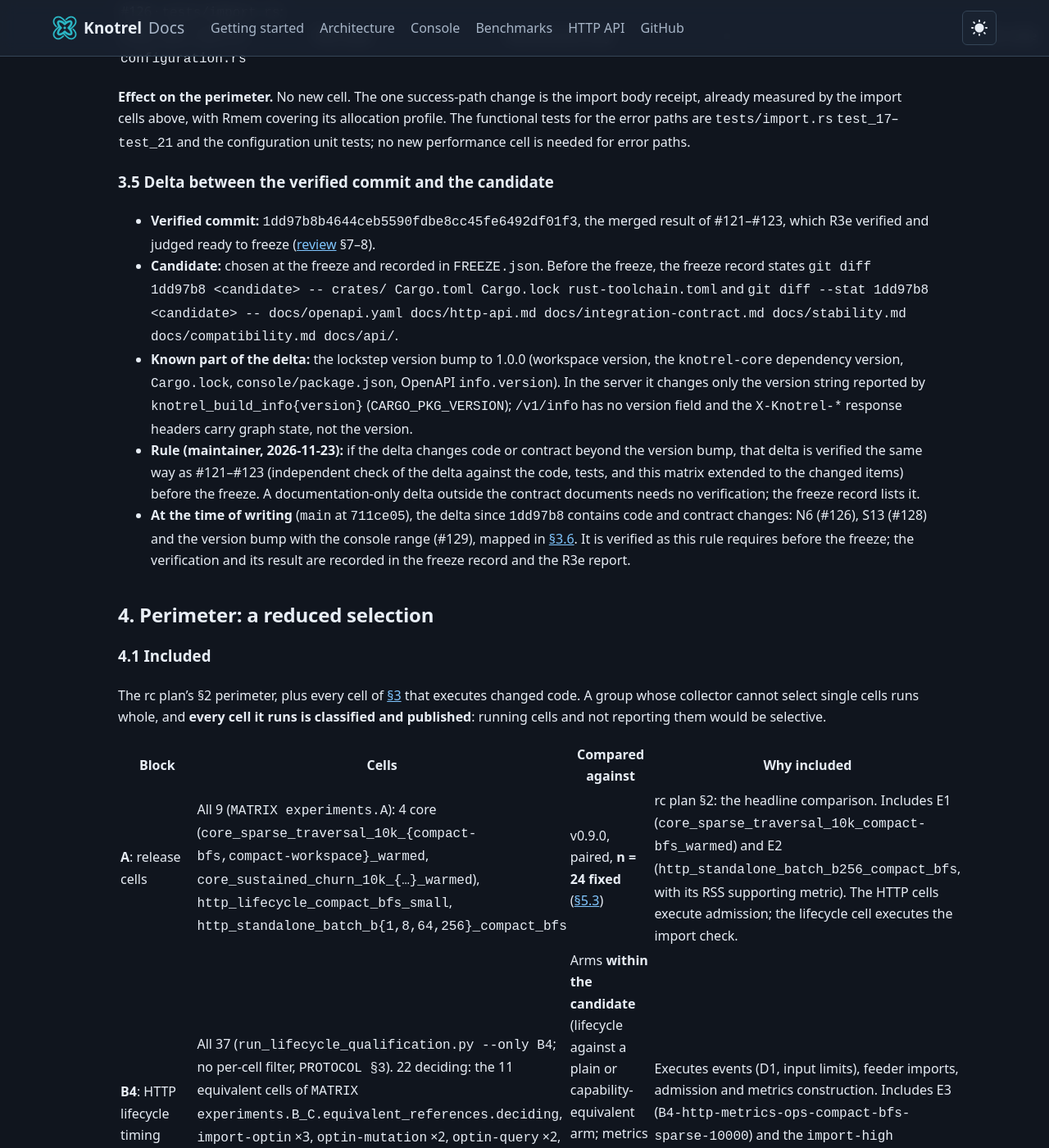
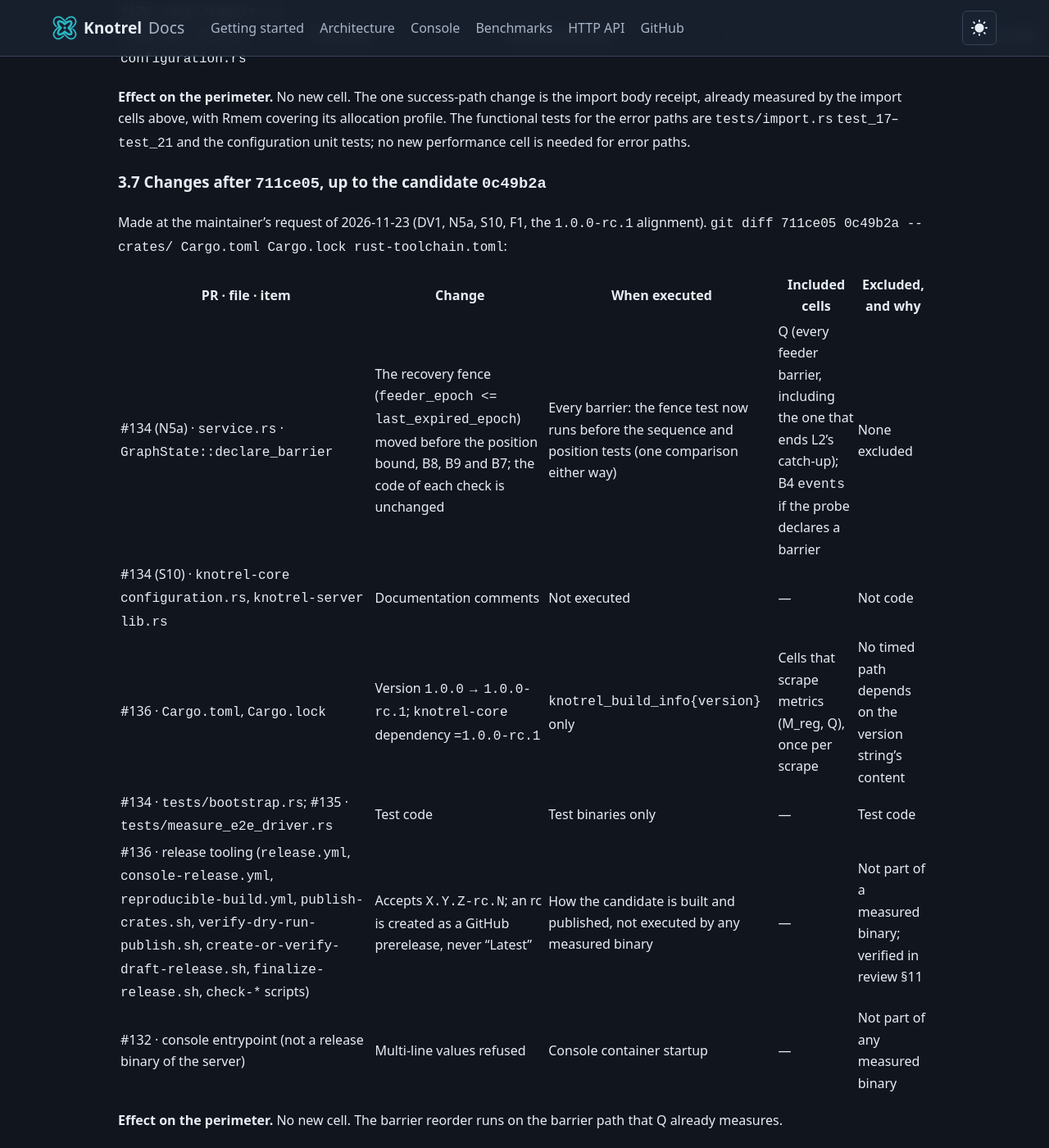
Before and after one commit to knotrel/knotrel, a Jekyll site: the page built from docs/releases/v1.0.0-qualification-plan.md, in a window 1280 px wide and 1400 px high, scrolled down 9331 px. Shown: the whole window at 82% size. Built offline with Jekyll 4.4.1, drawn with Linux system fonts in a browser that asks for light colours; our own code applies the rules of GitHub Pages for plain Markdown files; some of the changed text lies outside the part shown.

Commit message:
docs(release): record the v1.0.0-rc.1 campaign candidate and map its last delta (#137)
* docs(release): record the v1.0.0-rc.1 campaign candidate and map its last delta

- Campaign plan section 3.7 maps every crates/ change between 711ce05 and
  the candidate 0c49b2a (N5a barrier fence order, S10 docs, the 1.0.0-rc.1
  version, test fixes); no new cell.
- Section 3.5 records the candidate 0c49b2a689ef548f53581c487edecd2ecc63b2df
  (version 1.0.0-rc.1) and the two independent delta verifications it
  relies on.
- Backlog: N5 and S10 resolved (#134); new F2, a drain test that failed
  once under coverage instrumentation.
- Release notes drafts: the #132 console entrypoint fix.

Co-Authored-By: Claude Opus 5.5 <noreply@anthropic.com>

* docs(release): list the rc release tooling in plan 3.7 and record DV6

Co-Authored-By: Claude Opus 5.5 <noreply@anthropic.com>

---------

Co-authored-by: Claude Opus 5.5 <noreply@anthropic.com>

```diff
--- a/docs/releases/v1.0.0-qualification-plan.md
+++ b/docs/releases/v1.0.0-qualification-plan.md
@@ -206,6 +206,23 @@ Rmem covering its allocation profile. The functional tests for the error
 paths are `tests/import.rs` `test_17`–`test_21` and the configuration unit
 tests; no new performance cell is needed for error paths.
 
+### 3.7 Changes after `711ce05`, up to the candidate `0c49b2a`
+
+Made at the maintainer's request of 2026-11-23 (DV1, N5a, S10, F1, the
+`1.0.0-rc.1` alignment). `git diff 711ce05 0c49b2a -- crates/ Cargo.toml Cargo.lock rust-toolchain.toml`:
+
+| PR · file · item | Change | When executed | Included cells | Excluded, and why |
+| --- | --- | --- | --- | --- |
+| #134 (N5a) · `service.rs` · `GraphState::declare_barrier` | The recovery fence (`feeder_epoch <= last_expired_epoch`) moved before the position bound, B8, B9 and B7; the code of each check is unchanged | Every barrier: the fence test now runs before the sequence and position tests (one comparison either way) | Q (every feeder barrier, including the one that ends L2's catch-up); B4 `events` if the probe declares a barrier | None excluded |
+| #134 (S10) · `knotrel-core` `configuration.rs`, `knotrel-server` `lib.rs` | Documentation comments | Not executed | — | Not code |
+| #136 · `Cargo.toml`, `Cargo.lock` | Version `1.0.0` → `1.0.0-rc.1`; `knotrel-core` dependency `=1.0.0-rc.1` | `knotrel_build_info{version}` only | Cells that scrape metrics (M_reg, Q), once per scrape | No timed path depends on the version string's content |
+| #134 · `tests/bootstrap.rs`; #135 · `tests/measure_e2e_driver.rs` | Test code | Test binaries only | — | Test code |
+| #136 · release tooling (`release.yml`, `console-release.yml`, `reproducible-build.yml`, `publish-crates.sh`, `verify-dry-run-publish.sh`, `create-or-verify-draft-release.sh`, `finalize-release.sh`, `check-*` scripts) | Accepts `X.Y.Z-rc.N`; an rc is created as a GitHub prerelease, never "Latest" | How the candidate is built and published, not executed by any measured binary | — | Not part of a measured binary; verified in review §11 |
+| #132 · console entrypoint (not a release binary of the server) | Multi-line values refused | Console container startup | — | Not part of any measured binary |
+
+**Effect on the perimeter.** No new cell. The barrier reorder runs on the
+barrier path that Q already measures.
+
 ### 3.5 Delta between the verified commit and the candidate
 
 - **Verified commit:** `1dd97b8b4644ceb5590fdbe8cc45fe6492df01f3`, the
@@ -227,12 +244,17 @@ tests; no new performance cell is needed for error paths.
   extended to the changed items) before the freeze. A documentation-only
   delta outside the contract documents needs no verification; the freeze
   record lists it.
-- **At the time of writing** (`main` at `711ce05`), the delta since
-  `1dd97b8` contains code and contract changes: N6 (#126), S13 (#128) and the
-  version bump with the console range (#129), mapped in
-  [§3.6](#36-changes-after-1dd97b8-up-to-711ce05). It is verified as this
-  rule requires before the freeze; the verification and its result are
-  recorded in the freeze record and the R3e report.
+- **Candidate (recorded 2026-11-23):**
+  `0c49b2a689ef548f53581c487edecd2ecc63b2df` (`main` after #136), version
+  `1.0.0-rc.1`. The delta from the verified `1dd97b8` is mapped in
+  [§3.6](#36-changes-after-1dd97b8-up-to-711ce05) and
+  [§3.7](#37-changes-after-711ce05-up-to-the-candidate-0c49b2a). Its code and
+  contract changes were verified independently in two steps:
+  `1dd97b8..711ce05` with #132 ([review](v1.0-ai-review.md) §10) and
+  `711ce05..0c49b2a` (review §11). Commits after the candidate that change
+  only documentation (this record) leave `crates/`, `Cargo.toml`,
+  `Cargo.lock` and `rust-toolchain.toml` identical to the candidate; the
+  freeze record checks that identity and the `__TEXT,__text` rule.
 
 ## 4. Perimeter: a reduced selection
 
```
Also changed, not shown: docs/releases/v1.0-backlog.md (+4 -2 lines), docs/releases/v1.0.0-rc.1-release-notes.md (+3 -0 lines), docs/releases/v1.0.0-release-notes.md (+3 -0 lines).
